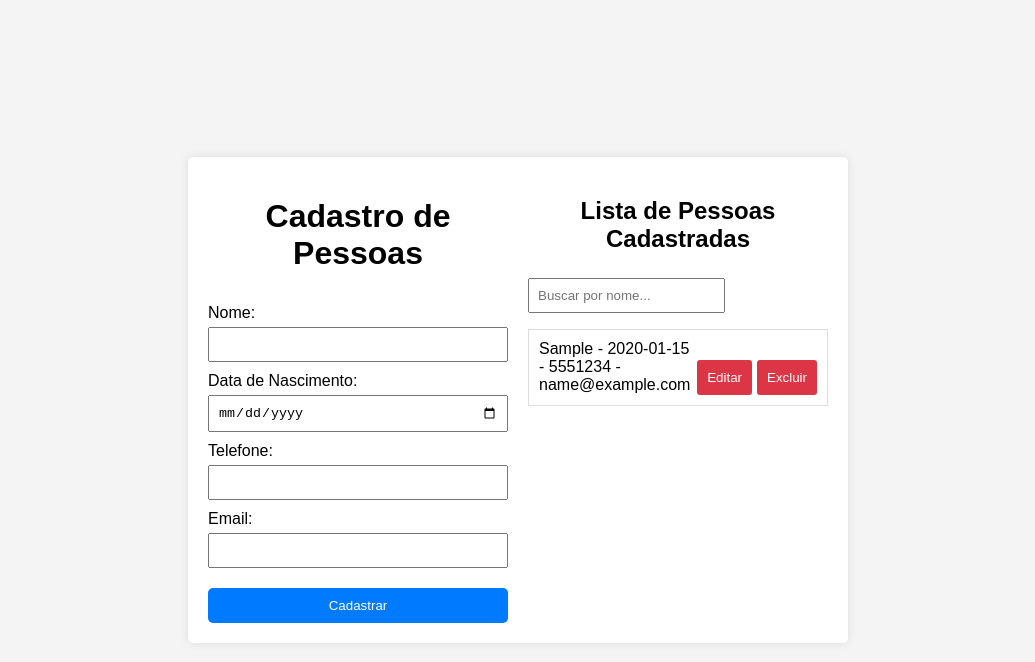
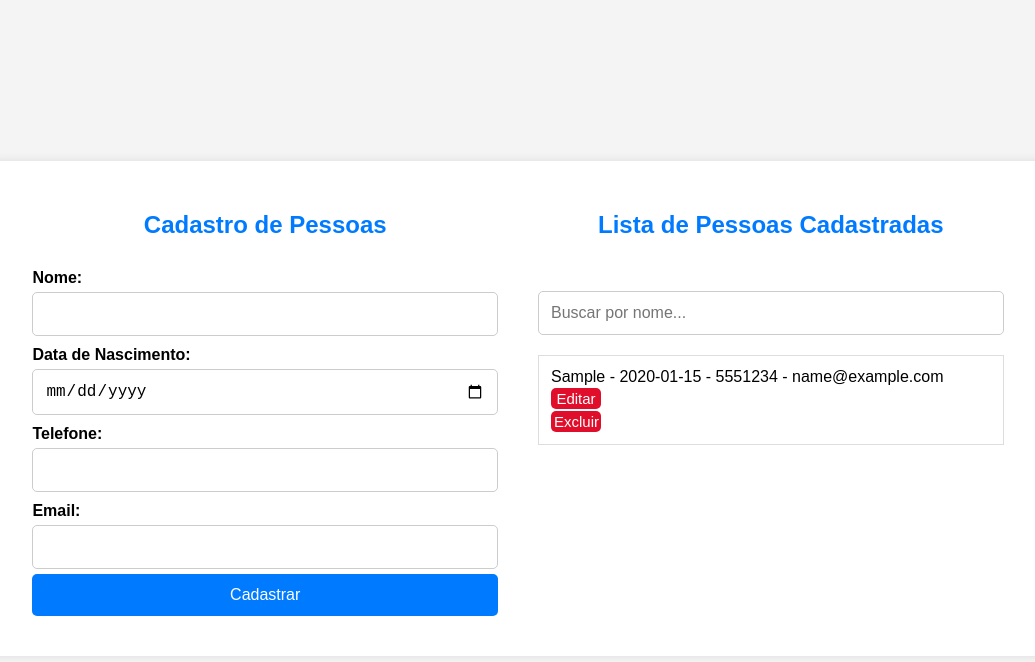
Before and after one commit to gabrielleg0mes/lista-cadastro, a plain HTML site: page index.html in a window 1280 px wide. Both pictures are taken after typing "Sample", "2020-01-15", "5551234", "name@example.com" into the empty fields and a click on the button "Cadastrar". Shown: the whole page, without its empty margins (122-1157 px from the left). Drawn offline with Linux system fonts and the light colour scheme.

Commit message:
fix: best styling practices

```diff
--- a/styles.css
+++ b/styles.css
@@ -1,33 +1,42 @@
+{
+    margin: 0;
+    padding: 0;
+    box-sizing: border-box;
+}
+
 body {
     font-family: Arial, sans-serif;
     background-color: #f4f4f4;
-    margin: 0;
-    padding: 0;
     display: flex;
     justify-content: center;
     align-items: center;
-    height: 100vh;
+    min-height: 100vh;
 }
 
 .container {
     display: flex;
+    justify-content: center;
     background-color: #fff;
     padding: 20px;
     box-shadow: 0 0 10px rgba(0, 0, 0, 0.1);
     border-radius: 5px;
+    width: 80%;
+    max-width: 1200px;
 }
 
-.form-container {
-    width: 300px;
-    margin-right: 20px;
+.form-container,
+.list-container {
+    width: 50%;
+    padding: 20px;
 }
 
-.list-container {
-    width: 300px;
-}
-
-h1, h2 {
+h1,
+h2 {
     text-align: center;
+    color: #007BFF;
+    margin-bottom: 20px;
+    font-size: 24px;
+    margin-top: 10px
 }
 
 form {
@@ -37,21 +46,26 @@ form {
 
 label {
     margin-top: 10px;
+    font-weight: bold;
 }
 
-input {
-    padding: 8px;
+input,
+button {
+    padding: 12px;
     margin-top: 5px;
+    border: 1px solid #ccc;
+    border-radius: 5px;
+    font-size: 16px;
+    width: 100%;
+    box-sizing: border-box;
 }
 
 button {
-    margin-top: 20px;
-    padding: 10px;
     background-color: #007BFF;
     color: white;
     border: none;
-    border-radius: 5px;
     cursor: pointer;
+    transition: background-color 0.3s ease;
 }
 
 button:hover {
@@ -61,25 +75,38 @@ button:hover {
 ul {
     list-style-type: none;
     padding: 0;
+    margin-top: 10px;
 }
 
 li {
-    padding: 10px;
+    padding: 12px;
     border: 1px solid #ddd;
-    margin-top: 5px;
+    margin-top: 10px;
     display: flex;
+    flex-direction: column;
     justify-content: space-between;
+    align-items: flex-start;
 }
 
 li button {
-    background-color: #DC3545;
+    background-color: #e10e2b;
     border: none;
     color: white;
-    border-radius: 3px;
+    border-radius: 5px;
     cursor: pointer;
-    margin-left: 5px;
+    margin-top: 2px;
+    padding: 2px 3px;
+    transition: background-color 0.3s ease;
+    display: block;
+    width: 50px;
+    font-size: 15px;
 }
 
 li button:hover {
     background-color: #c82333;
 }
+
+#searchInput {
+    margin-top: 32px;
+    margin-bottom: 10px;
+}
```
